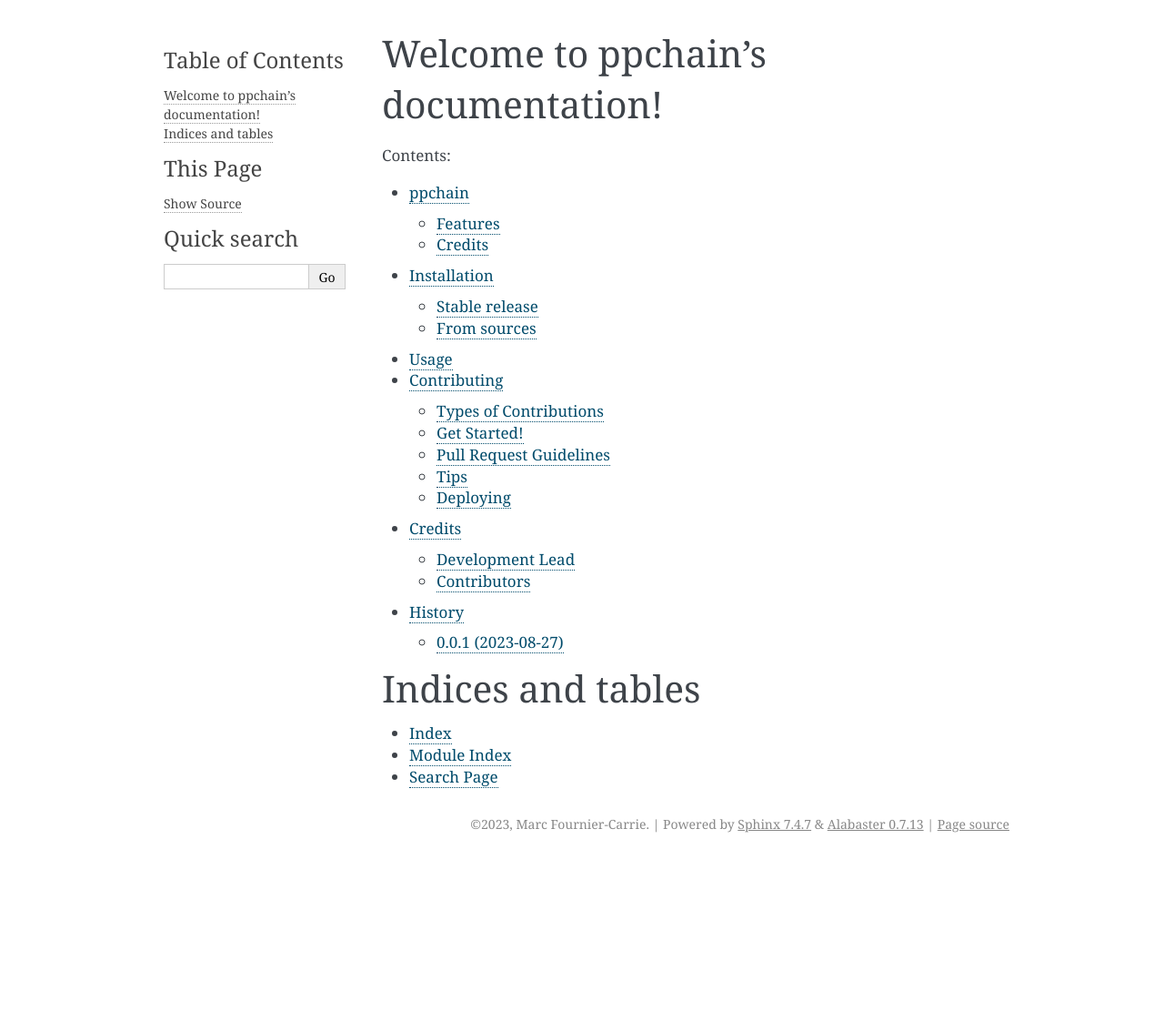
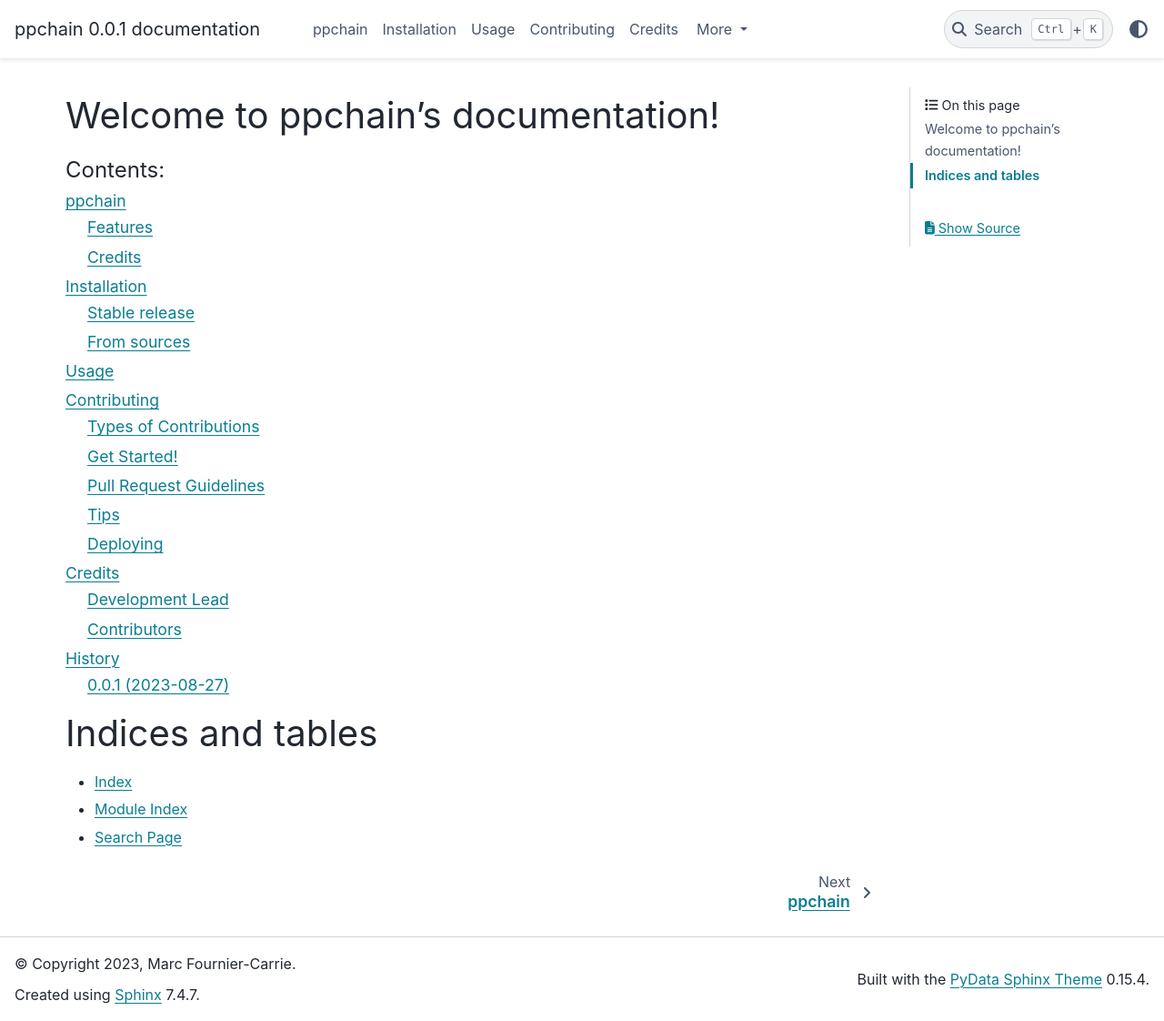
Before and after one commit to shadowboxingskills/ppchain, a Sphinx documentation site: the page built from docs/index.rst, in a window 1280 px wide and 1122 px high. Shown: the whole window at 91% size. Built offline with Sphinx 7.4.7 and the PyData theme 0.15.4, drawn with Linux system fonts in a browser that asks for light colours; pages that are not in the unit, such as notebooks, are missing from menus.

Commit message:
changed Sphinx theme to PyData

```diff
--- a/docs/conf.py
+++ b/docs/conf.py
@@ -17,11 +17,11 @@
 # relative to the documentation root, use os.path.abspath to make it
 # absolute, like shown here.
 #
+import ppchain
 import os
 import sys
 sys.path.insert(0, os.path.abspath('..'))
 
-import ppchain
 
 # -- General configuration ---------------------------------------------
 
@@ -83,13 +83,21 @@ todo_include_todos = False
 # The theme to use for HTML and HTML Help pages.  See the documentation for
 # a list of builtin themes.
 #
-html_theme = 'alabaster'
+# html_theme = 'alabaster'
+html_theme = 'pydata_sphinx_theme'
 
 # Theme options are theme-specific and customize the look and feel of a
 # theme further.  For a list of options available for each theme, see the
 # documentation.
 #
 # html_theme_options = {}
+# html_theme_options = {
+#     "logo": {
+#         "image_light": "_static/logo-light.png",
+#         "image_dark": "_static/logo-dark.png",
+#         "link": "https://ppchain.org",
+#     }
+# }
 
 # Add any paths that contain custom static files (such as style sheets) here,
 # relative to this directory. They are copied after the builtin static files,
```
